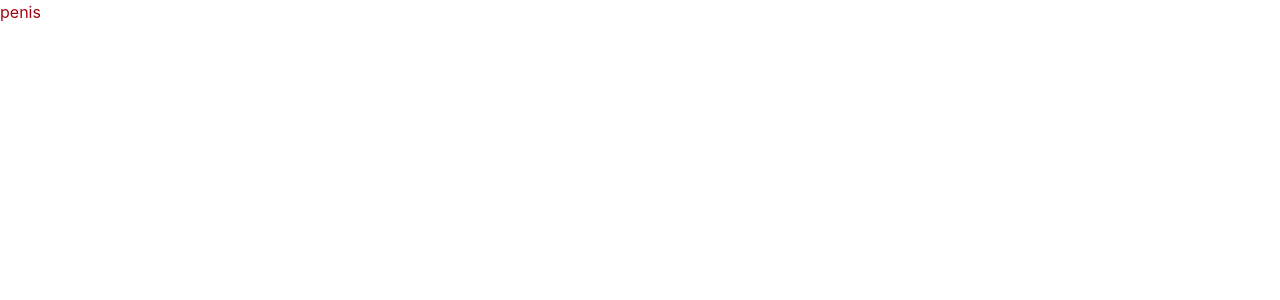
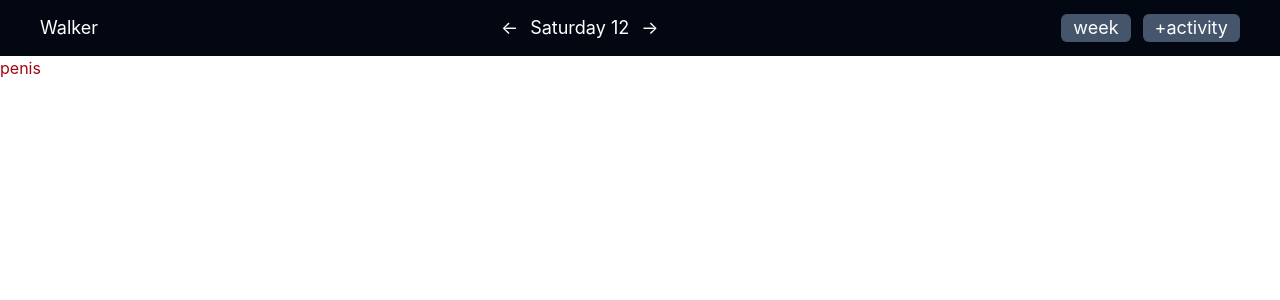
Before and after one commit to nichupi/walker-web, a React (Vite) app: page / in a window 1280 px wide. Shown: the top 300 px of the page. Built offline with nearby package versions, Linux system fonts and the light colour scheme.

Commit message:
feat: top bar

```diff
--- a/src/App.tsx
+++ b/src/App.tsx
@@ -1,7 +1,10 @@
+import TopBar from "./components/TopBar"
+
 function App() {
 
   return (
     <>
+      <TopBar />
       <p className="text-red-800">penis</p>
     </>
   )
--- /dev/null
+++ b/src/components/TopBar.tsx
@@ -0,0 +1,18 @@
+function TopBar (){
+    return <>
+    <div className="bg-gray-950 h-14 flex justify-between text-white text-lg items-center px-10">
+        <p>Walker</p>
+        <div className="flex gap-3">
+            <p>{"<-"}</p>
+            <p>Saturday 12</p>
+            <p>{"->"}</p>
+        </div>
+        <div className="flex gap-3">
+            <button className="bg-slate-600 px-3 rounded-md">week</button>
+            <button className="bg-slate-600 px-3 rounded-md">+activity</button>
+        </div>
+    </div>
+    </>
+}
+
+export default TopBar
```
